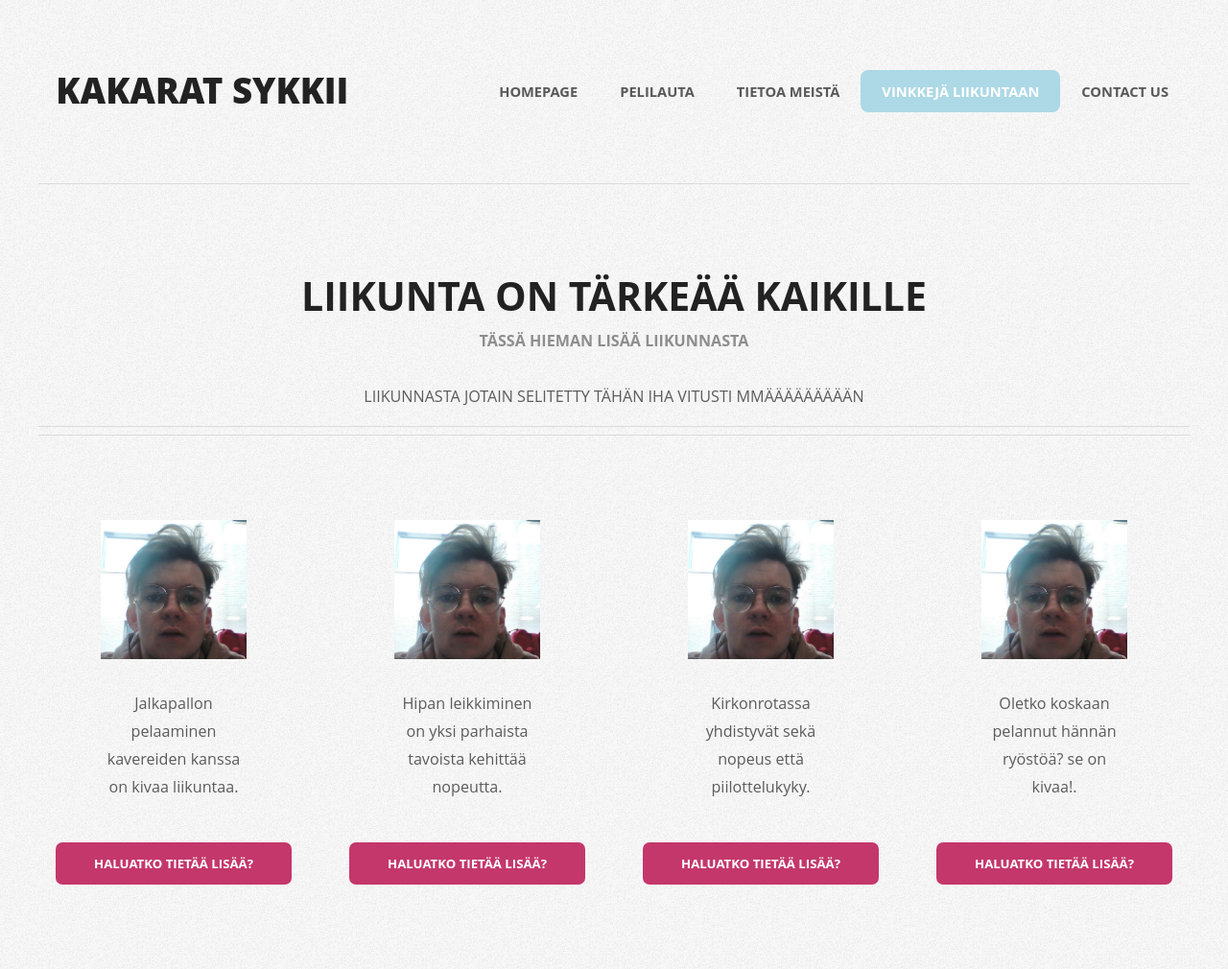
After one commit to Kakarat-Sykkii/Master, a PHP site: page /vinkkeja.html in a window 1280 px wide. The commit adds this page. Shown: the whole page at 96% size. Run offline with PHP 8.4, Linux system fonts and the light colour scheme.

Commit message:
katsokaas jätkät tätä :DDDDDD

```diff
--- a/Kakarat_sykkii/aboutus.html
+++ b/Kakarat_sykkii/aboutus.html
@@ -28,10 +28,10 @@ Released   : 20130526
             </div>
             <div id="menu">
                 <ul>
-                    <li class="current_page_item"><a href="index.html" accesskey="1" title="">Homepage</a></li>
+                    <li><a href="index.html" accesskey="1" title="">Homepage</a></li>
                     <li><a href="pelilauta.html" accesskey="2" title="">Pelilauta</a></li>
-                    <li><a href="aboutus.html" accesskey="3" title="">Tietoa meistä</a></li>
-                    <li><a href="#" accesskey="4" title="">Careers</a></li>
+                    <li class="current_page_item"><a href="aboutus.html" accesskey="3" title="">Tietoa meistä</a></li>
+                    <li><a href="vinkkeja.html" accesskey="4" title="">Vinkkejä liikuntaan</a></li>
                     <li><a href="#" accesskey="5" title="">Contact Us</a></li>
                 </ul>
             </div>
--- a/Kakarat_sykkii/default.css
+++ b/Kakarat_sykkii/default.css
@@ -755,7 +755,7 @@ hr
 
 #menu .current_page_item a
 {
-	background: #C4376B;
+	background: lightblue;
 	border-radius: 8px;
 	color: #FFF;
 }
--- a/Kakarat_sykkii/index.html
+++ b/Kakarat_sykkii/index.html
@@ -31,7 +31,7 @@ Released   : 20130526
 			<li class="current_page_item"><a href="#" accesskey="1" title="">Homepage</a></li>
 			<li><a href="pelilauta.html" accesskey="2" title="">Pelilauta</a></li>
 			<li><a href="aboutus.html" accesskey="3" title="">Tietoa meistä</a></li>
-			<li><a href="#" accesskey="4" title="">Careers</a></li>
+			<li><a href="vinkkeja.html" accesskey="4" title="">Vinkkejä liikuntaan</a></li>
 			<li><a href="#" accesskey="5" title="">Contact Us</a></li>
 		</ul>
 	</div>
--- a/Kakarat_sykkii/pelilauta.html
+++ b/Kakarat_sykkii/pelilauta.html
@@ -28,10 +28,10 @@ Released   : 20130526
         </div>
         <div id="menu">
             <ul>
-                <li class="current_page_item"><a href="index.html" accesskey="1" title="">Homepage</a></li>
-                <li><a href="#" accesskey="2" title="">Pelilauta</a></li>
+                <li><a href="index.html" accesskey="1" title="">Homepage</a></li>
+                <li class="current_page_item"><a href="#" accesskey="2" title="">Pelilauta</a></li>
                 <li><a href="aboutus.html" accesskey="3" title="">Tietoa meistä</a></li>
-                <li><a href="#" accesskey="4" title="">Careers</a></li>
+                <li><a href="vinkkeja.html" accesskey="4" title="">Vinkkejä liikuntaan</a></li>
                 <li><a href="#" accesskey="5" title="">Contact Us</a></li>
             </ul>
         </div>
--- /dev/null
+++ b/Kakarat_sykkii/vinkkeja.html
@@ -0,0 +1,67 @@
+<!DOCTYPE html PUBLIC "-//W3C//DTD XHTML 1.0 Strict//EN" "http://www.w3.org/TR/xhtml1/DTD/xhtml1-strict.dtd">
+<!--
+Design by Free CSS Templates
+http://www.freecsstemplates.org
+Released for free under a Creative Commons Attribution 2.5 License
+
+Name       : UpRight
+Description: A two-column, fixed-width design with dark color scheme.
+Version    : 1.0
+Released   : 20130526
+
+-->
+<html xmlns="http://www.w3.org/1999/xhtml">
+<head>
+<meta http-equiv="Content-Type" content="text/html; charset=utf-8" />
+<title>Kakarat Sykkii</title>
+<meta name="keywords" content="" />
+<meta name="description" content="" />
+<link href="default.css" rel="stylesheet" type="text/css" media="all" />
+<!--[if IE 6]>
+<link href="default_ie6.css" rel="stylesheet" type="text/css" />
+<![endif]-->
+</head>
+
+</head>
+<body>
+<div id="header" class="container">
+	<div id="logo">
+		<h1><a href="index.html">Kakarat sykkii</a></h1>
+	</div>
+	<div id="menu">
+		<ul>
+			<li><a href="index.html" accesskey="1" title="">Homepage</a></li>
+			<li><a href="pelilauta.html" accesskey="2" title="">Pelilauta</a></li>
+			<li><a href="aboutus.html" accesskey="3" title="">Tietoa meistä</a></li>
+			<li class="current_page_item"><a href="#" accesskey="4" title="">Vinkkejä liikuntaan</a></li>
+			<li><a href="#" accesskey="5" title="">Contact Us</a></li>
+		</ul>
+	</div>
+</div>
+<div id="welcome" class="wrapper-style1">
+	<div class="title">
+<h2>Liikunta on tärkeää kaikille</h2>
+        <span class="byline">Tässä hieman lisää liikunnasta</span>
+    <p>Liikunnasta jotain selitetty tähän iha vitusti mmäääääääään</p>
+    </div>
+
+    <div id="portfolio" class="wrapper-style1">
+
+
+        <div id="column1">
+            <p><a href="#" class="image image-full"><img src="images/Aatu 10 v.jpeg" alt="" /></a></p>
+            <p>Jalkapallon pelaaminen kavereiden kanssa on kivaa liikuntaa.</p>
+            <a href="#" class="button">Haluatko tietää lisää?</a> </div>
+        <div id="column2">
+            <p><a href="#" class="image image-full"><img src="images/Aatu 10 v.jpeg" alt="" /></a></p>
+            <p>Hipan leikkiminen on yksi parhaista tavoista kehittää nopeutta.</p>
+            <a href="#" class="button">Haluatko tietää lisää?</a> </div>
+        <div id="column3">
+            <p><a href="#" class="image image-full"><img src="images/Aatu 10 v.jpeg" alt="" /></a></p>
+            <p>Kirkonrotassa yhdistyvät sekä nopeus että piilottelukyky.</p>
+            <a href="#" class="button">Haluatko tietää lisää?</a> </div>
+        <div id="column4">
+            <p><a href="#" class="image image-full"><img src="images/Aatu 10 v.jpeg" alt="" /></a></p>
+            <p>Oletko koskaan pelannut hännän ryöstöä? se on kivaa!.</p>
+            <a href="#" class="button">Haluatko tietää lisää?</a> </div>
+    </div>
```
